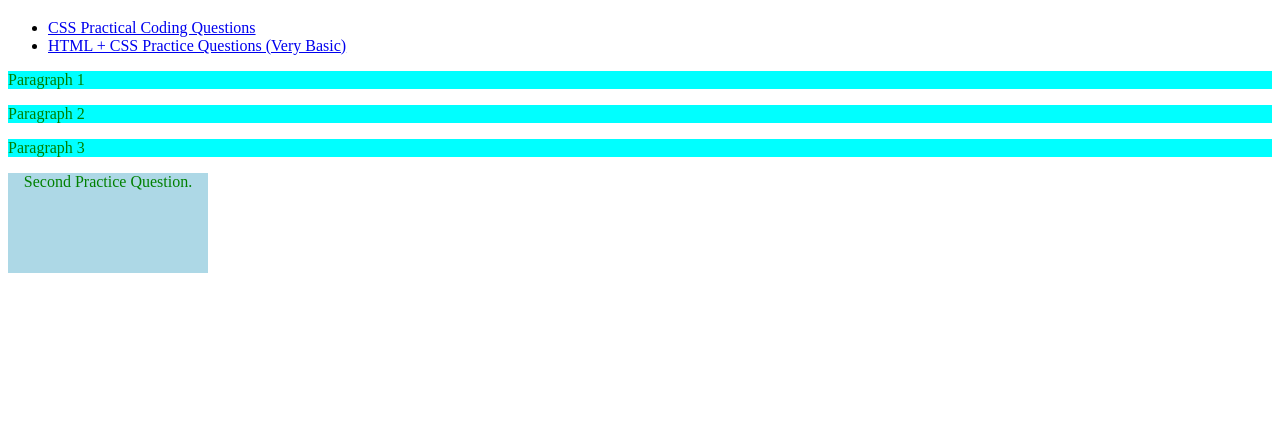
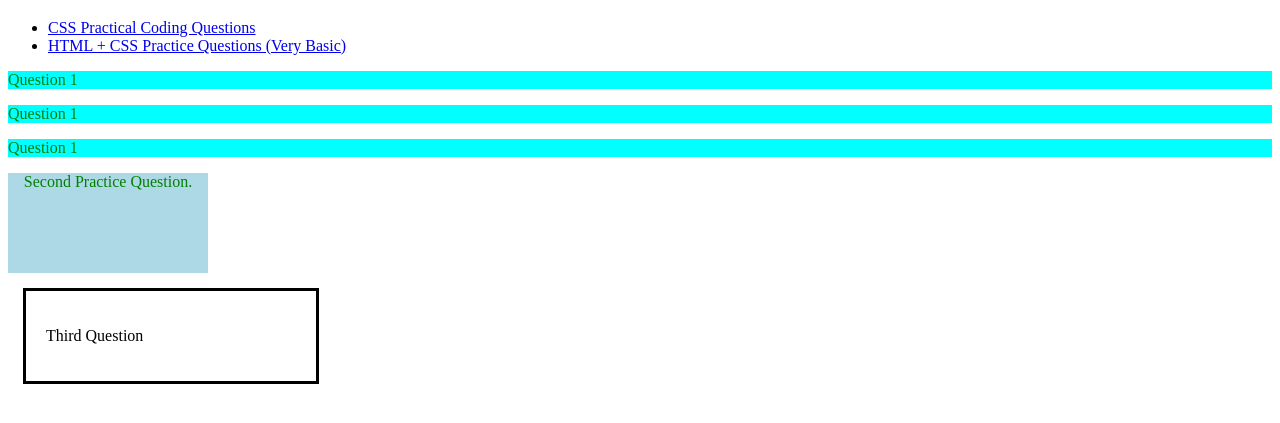
Before and after one commit to Vikash-Attrish/CSS-Question-Practice, a website: page index.html in a window 1280 px wide. Shown: the part 61-484 px from the top of the page. Drawn offline with Linux system fonts and the light colour scheme.

Commit message:
Apply Box model Properties

```diff
--- a/index.html
+++ b/index.html
@@ -22,9 +22,9 @@
       <!-- Change Text Color and Background -->
       <div>
         <!-- inline css -->
-        <p style="background-color: aqua; color: green;">Paragraph 1</p>
-        <p style="background-color: aqua; color: green;">Paragraph 2</p>
-        <p style="background-color: aqua; color: green;">Paragraph 3</p>
+        <p style="background-color: aqua; color: green;">Question 1</p>
+        <p style="background-color: aqua; color: green;">Question 1</p>
+        <p style="background-color: aqua; color: green;">Question 1</p>
       </div>
     </section>
     <section>
@@ -45,6 +45,12 @@
         }
       </style>
     </section>
+    <section>
+      <!-- Apply Box Model Properties -->
+      <div style="width: 250px;padding: 20px;border: 3px solid black;margin: 15px;">
+        <p>Third Question</p>
+      </div>
+    </section>
   </main>
 </body>
 </html>
```
